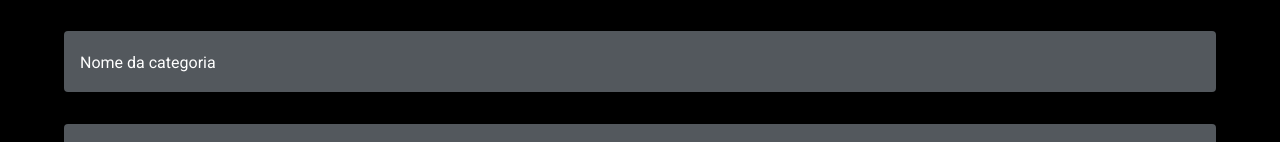
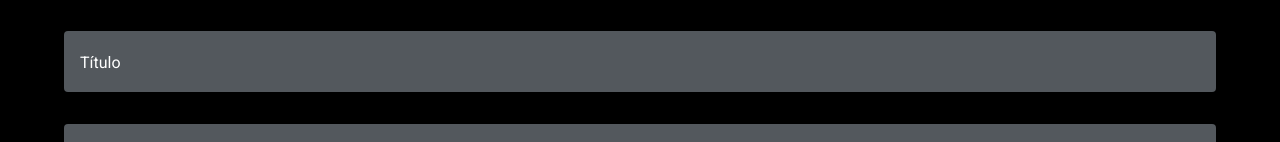
Before and after one commit to JoaoVSouto/angraflix, a React (Create React App) app: page /cadastro/categoria in a window 1280 px wide. Shown: the part 167-309 px from the top of the page. Built offline with nearby package versions, Linux system fonts and the light colour scheme; data requests are answered from the project's data file.

Commit message:
Changes input label of category registry

```diff
--- a/src/pages/Cadastro/Categoria/index.tsx
+++ b/src/pages/Cadastro/Categoria/index.tsx
@@ -102,7 +102,7 @@ const CadastroCategoria: React.FC = () => {
         <Input
           type="text"
           name="name"
-          label="Nome da categoria"
+          label="Título"
           id="categoria-name"
           value={categoryInfo.name}
           onChange={handleInputChange}
```
